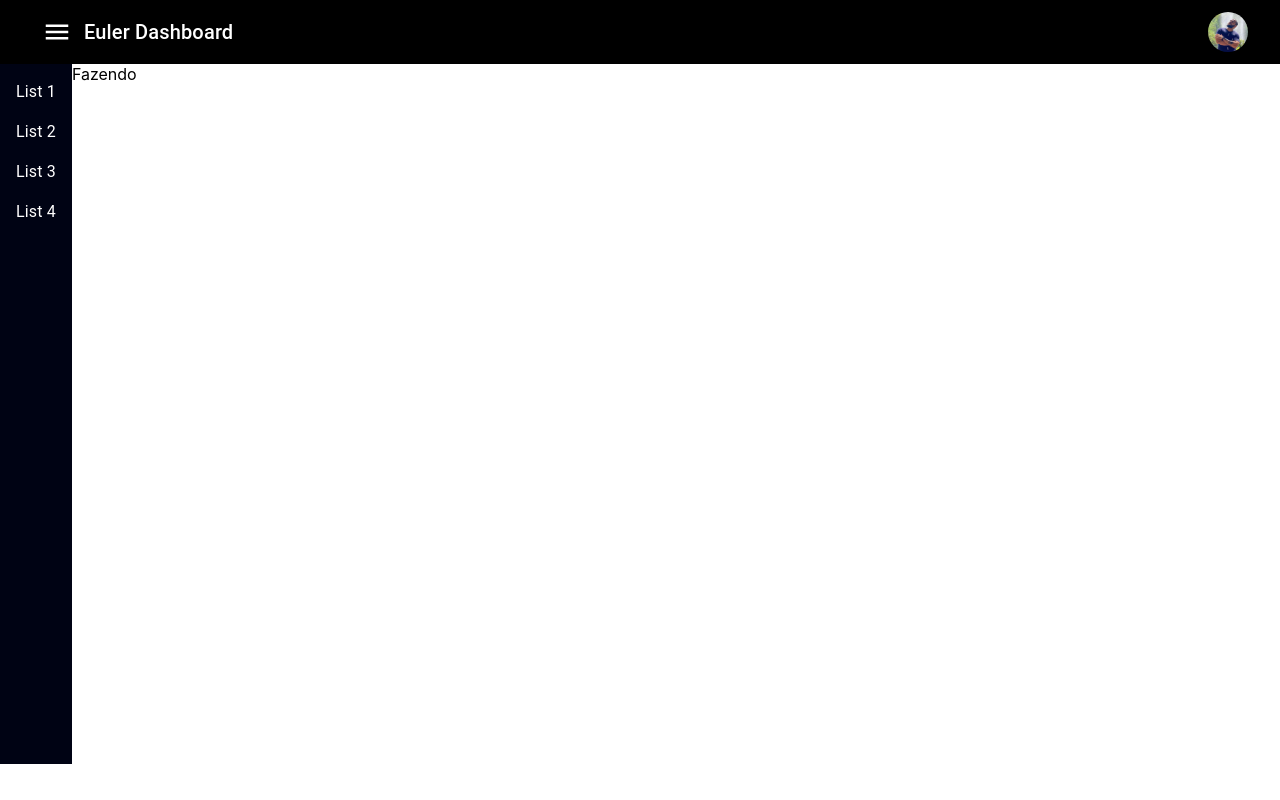
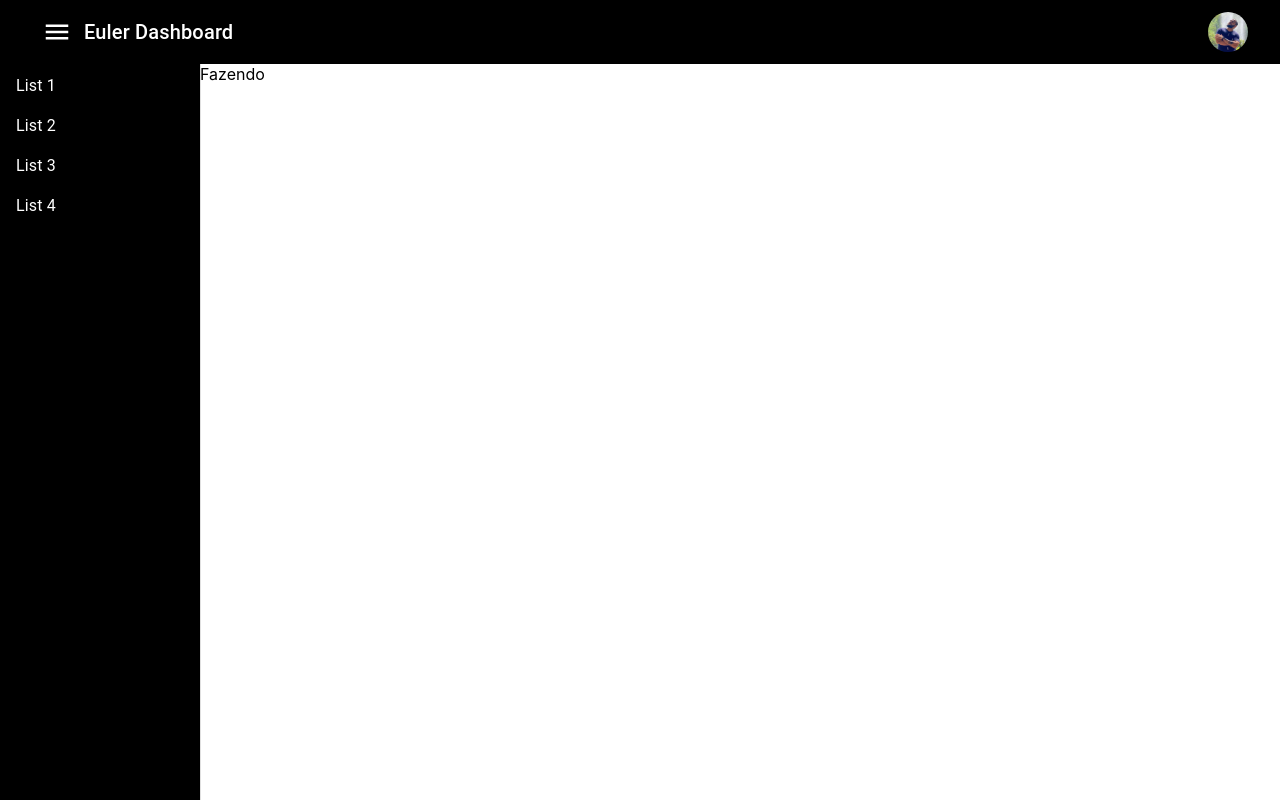
Before and after one commit to eulerreisf/eulerdash, a React (Create React App) app: page / in a window 1280 px wide. Both pictures are taken after a click on the button 57 px from the left and 32 px from the top of the page. Built offline with nearby package versions, Linux system fonts and the light colour scheme.

Commit message:
implementando draewer

```diff
--- a/src/Components/Dashboard/Container/Container.js
+++ b/src/Components/Dashboard/Container/Container.js
@@ -11,7 +11,7 @@ import { styles } from './styles';
 
 export const Container = ({ classes, sideBarStatus }) => {
 
-	const renderSidebar = () => sideBarStatus && <Sidebar />;
+	const renderSidebar = () => sideBarStatus && <Sidebar sideBarStatus/>;
 
 	return (
 		<div className={classes.container}>
--- a/src/Components/Dashboard/Container/Sidebar/Sidebar.js
+++ b/src/Components/Dashboard/Container/Sidebar/Sidebar.js
@@ -1,11 +1,21 @@
 import React from 'react';
 
 //Material Components
-import { List, ListItem, Typography, withStyles } from '@material-ui/core';
+import {
+	Drawer,
+	List,
+	ListItem,
+	Typography,
+	withStyles
+} from '@material-ui/core';
 
 import { styles } from './styles';
 
-export const Sidebar = ({ classes }) => (
+export const Sidebar = ({ classes, sideBarStatus }) => (
+	<Drawer variant='permanent' className={classes.drawer} classes={{
+    paper: classes.drawerPaper,
+  }}>
+		<div className={classes.section} />
 		<List open className={classes.list} data-testid='sidebar'>
 			<ListItem button>
 				<Typography className={classes.listItemText}>List 1</Typography>
@@ -20,6 +30,7 @@ export const Sidebar = ({ classes }) => (
 				<Typography className={classes.listItemText}>List 4</Typography>
 			</ListItem>
 		</List>
+	</Drawer>
 );
 
 export default withStyles(styles)(Sidebar);
--- a/src/Components/Dashboard/Container/Sidebar/styles.js
+++ b/src/Components/Dashboard/Container/Sidebar/styles.js
@@ -1,6 +1,18 @@
 export const styles = {
+  drawer: {
+    width: 200,
+    flexShrink: 0,
+  },
+  drawerPaper: {
+    width: 200,
+  },
+	section: {
+		height: '64px',
+		backgroundColor: '#000000'
+	},
 	list: {
-		backgroundColor: '#000314'
+		height: '100%',
+		backgroundColor: '#000000'
 	},
 	listItemText: { color: '#ffffff' }
 };
--- a/src/Components/Dashboard/Container/styles.js
+++ b/src/Components/Dashboard/Container/styles.js
@@ -1,3 +1,6 @@
 export const styles = {
-	container: { display: 'flex', padding: 0, height: '700px' }
+	container: {
+		display: 'flex',
+		height: '100%'
+	}
 };
--- a/src/Components/Dashboard/Dashboard.js
+++ b/src/Components/Dashboard/Dashboard.js
@@ -14,8 +14,15 @@ export const Dashboard = ({ classes }) => {
 
 	return (
 		<div className={classes.dashboard}>
-			<Header setSideBarStatus={setSideBarStatus} sideBarStatus={sideBarStatus}/>
-			<Container sideBarStatus={sideBarStatus} />
+			<div className={classes.header}>
+				<Header
+					setSideBarStatus={setSideBarStatus}
+					sideBarStatus={sideBarStatus}
+				/>
+			</div>
+			<div className={classes.container}>
+				<Container sideBarStatus={sideBarStatus} />
+			</div>
 		</div>
 	);
 };
--- a/src/Components/Dashboard/styles.js
+++ b/src/Components/Dashboard/styles.js
@@ -1,3 +1,12 @@
 export const styles = {
-	dashboard: { display: 'flex', flexDirection: 'column', width: '100%' }
+	dashboard: {
+		display: 'flex',
+		flexDirection: 'column',
+		width: '100%',
+		height: '100%'
+	},
+	header: {
+		position: 'relative',
+		zIndex: 25000
+	}
 };
```
Lines whose indentation alone changed are shown as unchanged.
